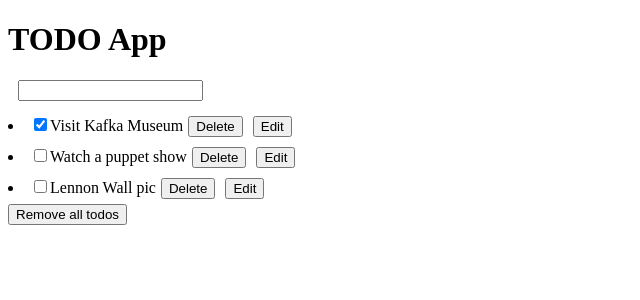
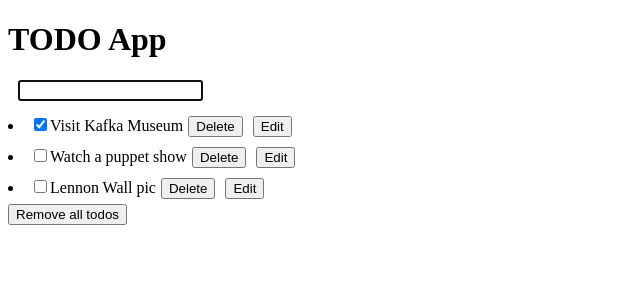
Before and after one commit to borodinka/React-TODO-App, a React (Create React App) app: page / in a window 1280 px wide. Shown: the top 300 px of the page, without its empty margins (0-640 px from the left). Built offline with nearby package versions, Linux system fonts and the light colour scheme.

Commit message:
Update AddTodo.js

```diff
--- a/src/components/AddTodo.js
+++ b/src/components/AddTodo.js
@@ -1,4 +1,12 @@
+import { useEffect, useRef } from "react";
+
 export default function AddTodo({ dispatch }) {
+	const inputRef = useRef();
+
+	useEffect(() => {
+		inputRef.current.focus();
+	}, []);
+
 	const handleSubmit = (e) => {
 		e.preventDefault();
 		const formData = new FormData(e.target);
@@ -10,7 +18,7 @@ export default function AddTodo({ dispatch }) {
 
 	return (
 		<form style={{ margin: 10 }} onSubmit={handleSubmit}>
-			<input name="text" type="text" />
+			<input name="text" type="text" ref={inputRef}/>
 		</form>
 	);
 }
```
